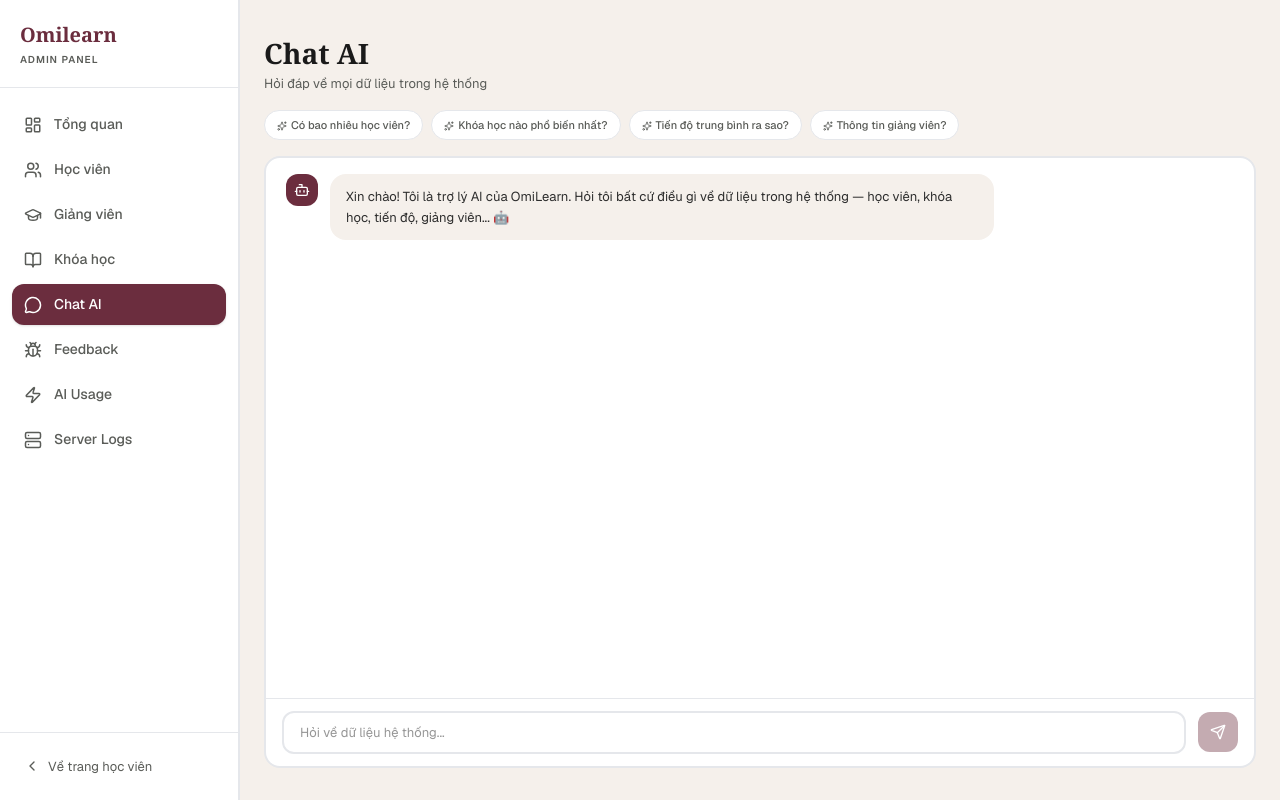
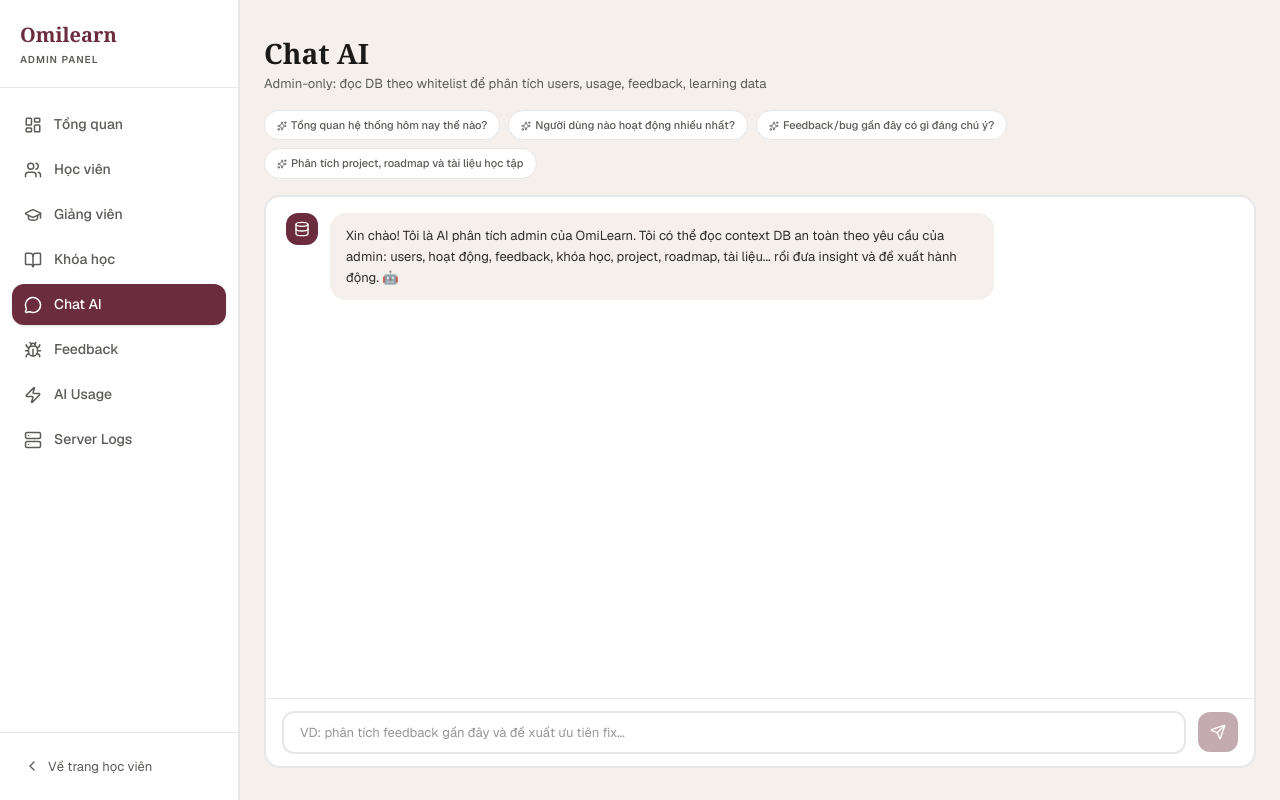
Before and after one commit to tientruongminh/omi_FE, a Next.js app in the folder app/: page /admin/chat in a window 1280 px wide. Built offline with nearby package versions, Linux system fonts and the light colour scheme; no server answers.

Commit message:
wire admin chat to database analyst endpoint (#11)
Co-authored-by: Thanh Ha (AI Assistant) <thanh-ha@openclaw.ai>

```diff
--- a/app/app/admin/chat/page.tsx
+++ b/app/app/admin/chat/page.tsx
@@ -2,8 +2,8 @@
 
 import { useState, useRef, useEffect } from 'react';
 import { motion } from 'framer-motion';
-import { Send, Bot, User, Sparkles } from 'lucide-react';
-import { aiApi } from '@/entities/ai/api';
+import { Send, Bot, User, Sparkles, Database } from 'lucide-react';
+import { adminApi } from '@/entities/admin/api';
 
 interface Message {
   id: string;
@@ -17,7 +17,7 @@
     {
       id: '0',
       role: 'assistant',
-      content: 'Xin chào! Tôi là trợ lý AI của OmiLearn. Hỏi tôi bất cứ điều gì về dữ liệu trong hệ thống — học viên, khóa học, tiến độ, giảng viên... 🤖',
+      content: 'Xin chào! Tôi là AI phân tích admin của OmiLearn. Tôi có thể đọc context DB an toàn theo yêu cầu của admin: users, hoạt động, feedback, khóa học, project, roadmap, tài liệu... rồi đưa insight và đề xuất hành động. 🤖',
       timestamp: new Date(),
     },
   ]);
@@ -25,7 +25,6 @@
   const [isTyping, setIsTyping] = useState(false);
   const bottomRef = useRef<HTMLDivElement>(null);
 
-  const [sessionId, setSessionId] = useState<string | null>(null);
 
   useEffect(() => {
     bottomRef.current?.scrollIntoView({ behavior: 'smooth' });
@@ -44,8 +43,7 @@
     setIsTyping(true);
 
     try {
-      const res = await aiApi.chat(userMsg.content, { session_id: sessionId ?? undefined });
-      if (res.session_id) setSessionId(res.session_id);
+      const res = await adminApi.sendAdminChat(userMsg.content);
       const aiMsg: Message = {
         id: String(Date.now() + 1),
         role: 'assistant',
@@ -57,7 +55,7 @@
       const errMsg: Message = {
         id: String(Date.now() + 1),
         role: 'assistant',
-        content: 'Xin lỗi, không thể kết nối đến AI lúc này. Vui lòng thử lại.',
+        content: 'Không thể phân tích dữ liệu lúc này. Hãy kiểm tra quyền admin/backend AI rồi thử lại.',
         timestamp: new Date(),
       };
       setMessages(prev => [...prev, errMsg]);
@@ -67,17 +65,17 @@
   };
 
   const QUICK_QUESTIONS = [
-    'Có bao nhiêu học viên?',
-    'Khóa học nào phổ biến nhất?',
-    'Tiến độ trung bình ra sao?',
-    'Thông tin giảng viên?',
+    'Tổng quan hệ thống hôm nay thế nào?',
+    'Người dùng nào hoạt động nhiều nhất?',
+    'Feedback/bug gần đây có gì đáng chú ý?',
+    'Phân tích project, roadmap và tài liệu học tập',
   ];
 
   return (
     <div className="flex flex-col h-[calc(100vh-64px)]">
       <div className="mb-4">
         <h1 className="text-[28px] font-black text-[#1A1A1A]" style={{ fontFamily: 'Georgia, serif' }}>Chat AI</h1>
-        <p className="text-[13px] text-[#5A5C58]">Hỏi đáp về mọi dữ liệu trong hệ thống</p>
+        <p className="text-[13px] text-[#5A5C58]">Admin-only: đọc DB theo whitelist để phân tích users, usage, feedback, learning data</p>
       </div>
 
       {/* Quick questions */}
@@ -108,7 +106,7 @@
               <div className={`w-8 h-8 rounded-xl flex items-center justify-center flex-shrink-0 ${
                 msg.role === 'assistant' ? 'bg-[#6B2D3E]' : 'bg-[#E5E7EB]'
               }`}>
-                {msg.role === 'assistant' ? <Bot size={16} className="text-white" /> : <User size={16} className="text-[#5A5C58]" />}
+                {msg.role === 'assistant' ? <Database size={16} className="text-white" /> : <User size={16} className="text-[#5A5C58]" />}
               </div>
               <div className={`max-w-[70%] px-4 py-3 rounded-2xl text-[13px] leading-relaxed ${
                 msg.role === 'assistant'
@@ -127,7 +125,7 @@
               className="flex items-start gap-3"
             >
               <div className="w-8 h-8 rounded-xl bg-[#6B2D3E] flex items-center justify-center">
-                <Bot size={16} className="text-white" />
+                <Database size={16} className="text-white" />
               </div>
               <div className="bg-[#F5F0EB] px-4 py-3 rounded-2xl">
                 <div className="flex items-center gap-1">
@@ -150,7 +148,7 @@
               value={input}
               onChange={(e) => setInput(e.target.value)}
               onKeyDown={(e) => { if (e.key === 'Enter' && !e.shiftKey) { e.preventDefault(); handleSend(); } }}
-              placeholder="Hỏi về dữ liệu hệ thống..."
+              placeholder="VD: phân tích feedback gần đây và đề xuất ưu tiên fix..."
               className="flex-1 px-4 py-2.5 rounded-xl border-2 border-[#E5E7EB] text-[13px] focus:outline-none focus:border-[#6B2D3E] transition-colors"
             />
             <button
```
